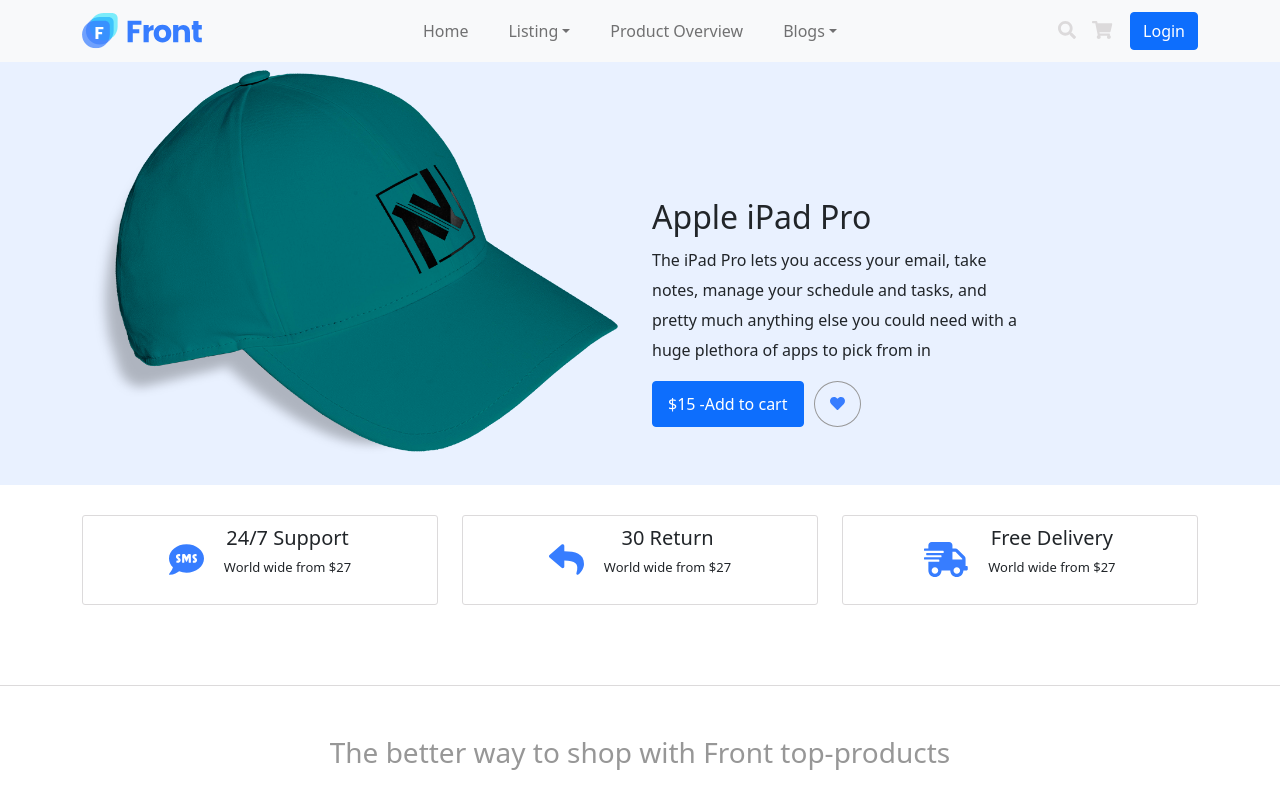
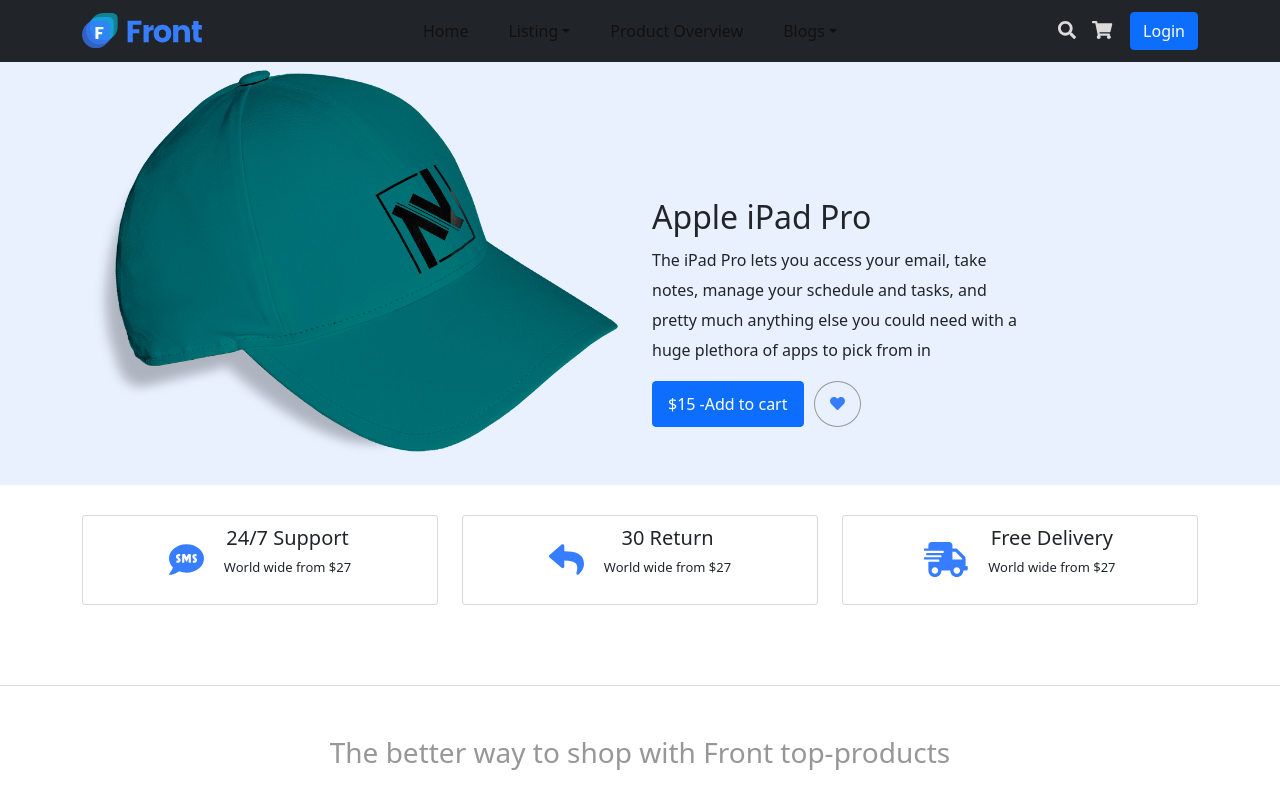
Before and after one commit to zahidkhan262/staticweb-reactjs, a React (Create React App) app: page / in a window 1280 px wide. Shown: the top 800 px of the page. Built offline with nearby package versions, Linux system fonts and the light colour scheme.

Commit message:
Update Header.js

```diff
--- a/src/components/Header.js
+++ b/src/components/Header.js
@@ -10,7 +10,7 @@
 const Header = () => {
     return (
         <>
-            <Navbar bg="light" expand="lg" fixed="top">
+            <Navbar bg="dark" expand="lg" fixed="top">
                 <Container>
 
 
```
